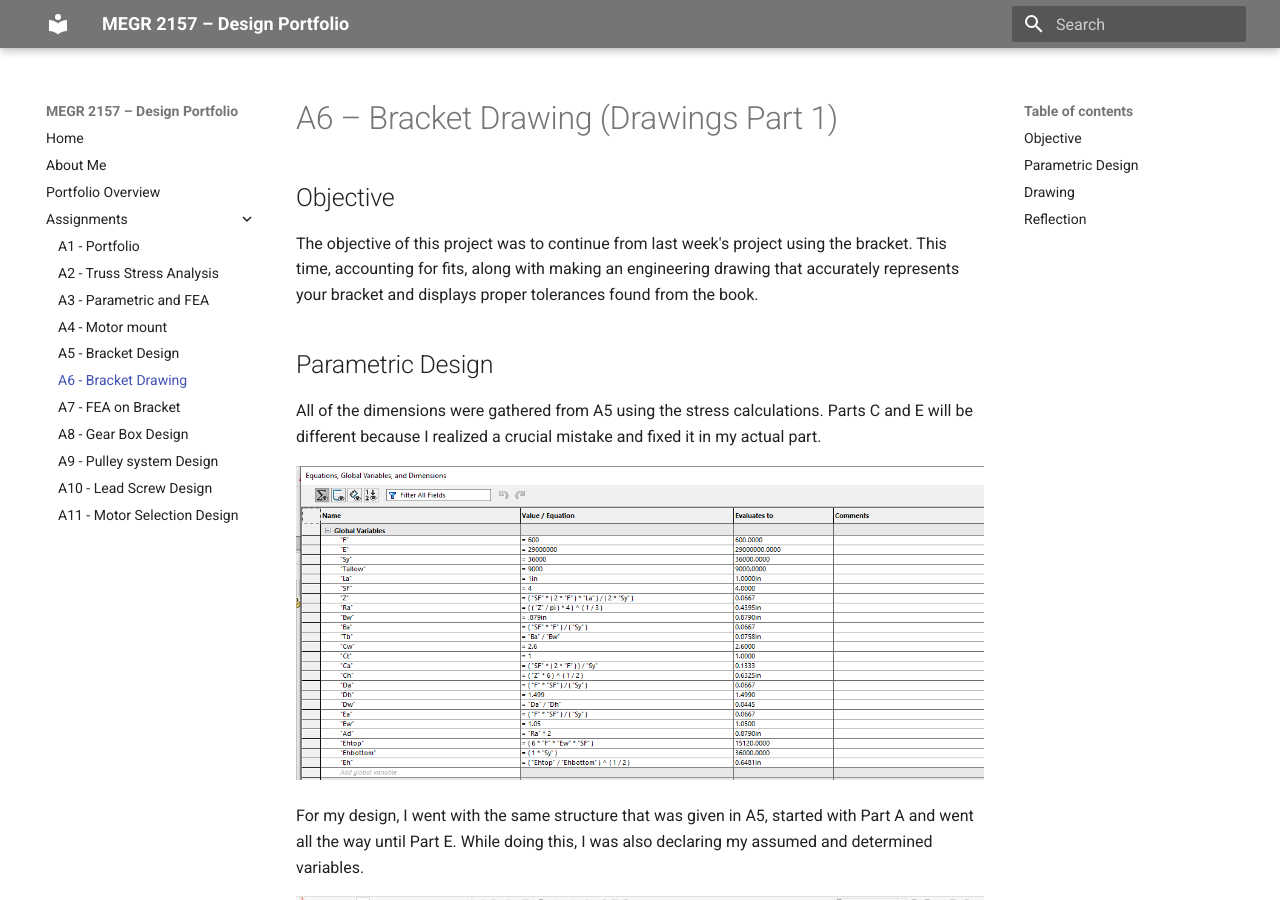
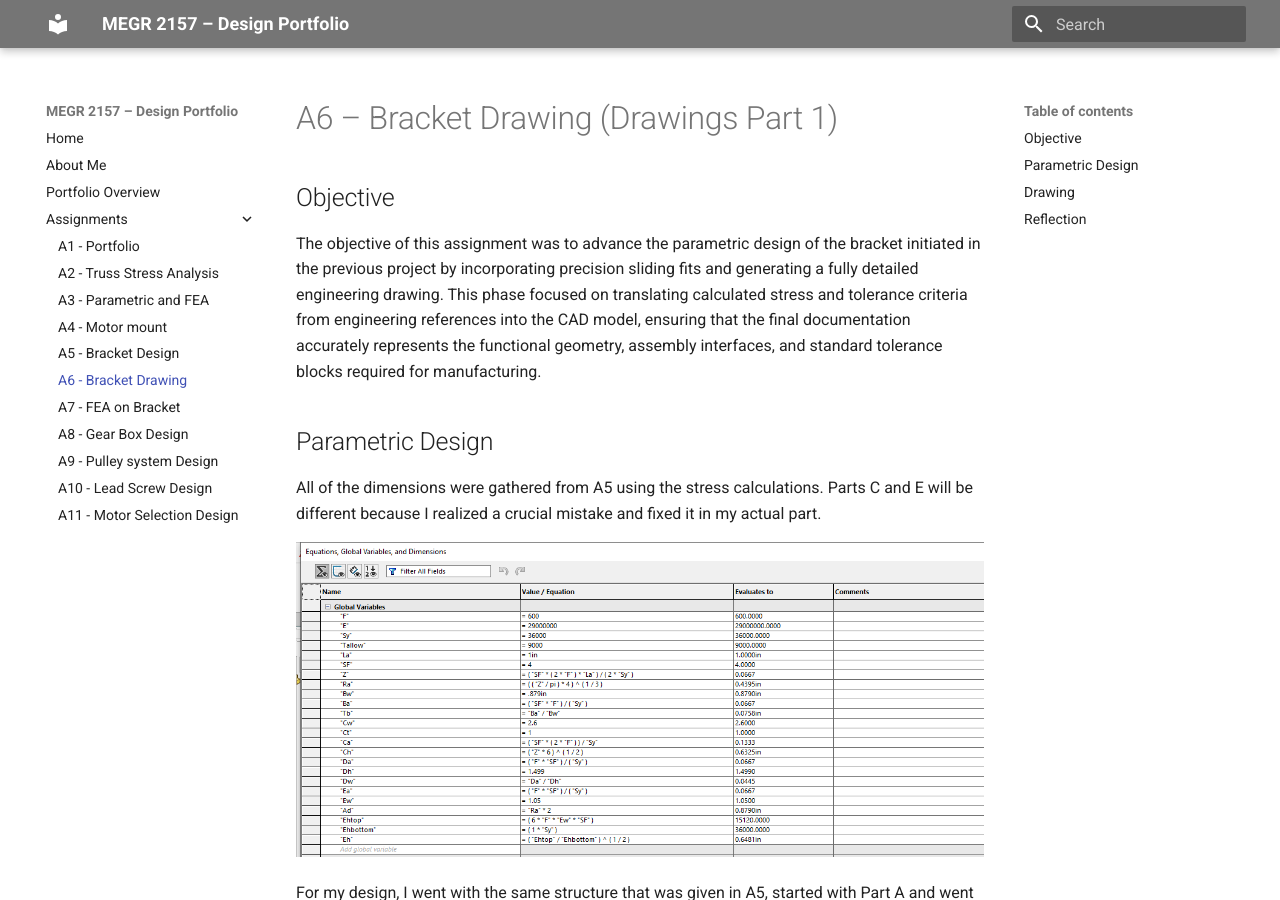
Before and after one commit to JHernPR/MEGR-2157-portfolio, an MkDocs documentation site: the page built from docs/assignments/A06/index.md, in a window 1280 px wide and 900 px high. Built offline with MkDocs 1.6.1 and Material for MkDocs 9.7.7, drawn with Linux system fonts in a browser that asks for light colours.

Commit message:
Update index.md

```diff
--- a/docs/assignments/A06/index.md
+++ b/docs/assignments/A06/index.md
@@ -1,7 +1,7 @@
 # A6 – Bracket Drawing (Drawings Part 1)
 
 ## Objective
-The objective of this project was to continue from last week's project using the bracket. This time, accounting for fits, along with making an engineering drawing that accurately represents your bracket and displays proper tolerances found from the book.
+The objective of this assignment was to advance the parametric design of the bracket initiated in the previous project by incorporating precision sliding fits and generating a fully detailed engineering drawing. This phase focused on translating calculated stress and tolerance criteria from engineering references into the CAD model, ensuring that the final documentation accurately represents the functional geometry, assembly interfaces, and standard tolerance blocks required for manufacturing.
 
 ## Parametric Design
 All of the dimensions were gathered from A5 using the stress calculations. Parts C and E will be different because I realized a crucial mistake and fixed it in my actual part.
```
